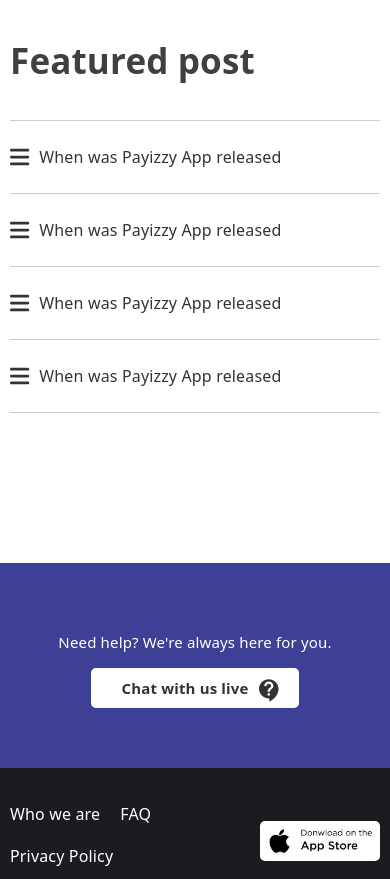
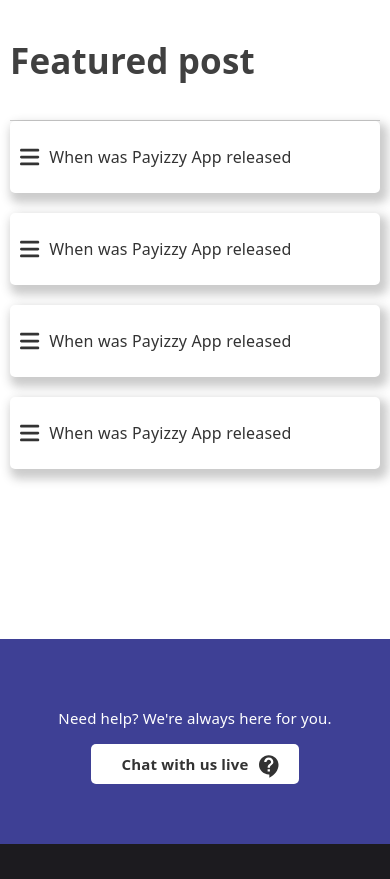
Before and after one commit to Boogie27/payizzy, a React (Create React App) app: page /help-content in a window 390 px wide. Shown: the part 1440-2319 px from the top of the page. Built offline with nearby package versions, Linux system fonts and the light colour scheme.

Commit message:
payizzy-app

```diff
--- a/src/components/blog/home/BlogBanner.js
+++ b/src/components/blog/home/BlogBanner.js
@@ -6,9 +6,10 @@
 
 
 const BlogBanner  = () => {
+
     return (
         <div className="blog-banner">
-            <img src={blog_img('1.png')} className="banner-bg" alt="banner-1"/>
+            <img ref={imageRef} src={blog_img('1.png')} className="banner-bg" alt="banner-1"/>
             <div className="banner-content">
                 <LeftSide/>
                 <RightSide/>
--- a/src/components/css/Style.css
+++ b/src/components/css/Style.css
@@ -2234,6 +2234,18 @@
     .help-content-container .helpful-btn ul li button.active{
         margin: 0px 10px;
     }
+    .help-fetaured-post-body ul li{
+        border: none;
+        border-radius: 5px;
+        margin-bottom: 20px;
+        padding: 20px 10px;
+        box-shadow: 4px 6px 10px 4px rgba(51, 51, 51, 0.25);
+    }
+    .help-fetaured-post-body ul li:hover{
+        top: 0px;
+        border: none;
+        box-shadow: 4px 6px 10px 4px rgba(51, 51, 51, 0.25);
+    }
 }
 @media only screen and (max-width: 567px){
     .help-content-container .helpful-btn ul li{
--- a/src/components/help/Help.js
+++ b/src/components/help/Help.js
@@ -1,4 +1,4 @@
-
+import React, { useRef } from 'react';
 import Col from 'react-bootstrap/Col';
 import Row from 'react-bootstrap/Row';
 import { help_img } from '../File'
@@ -8,6 +8,10 @@
 
 
 const Help = () => {
+    const imageRef = useRef()
+    console.log(imageRef.current.complete)
+
+
     return (
         <div className="help-container">
             <TitleHeader/>
```
